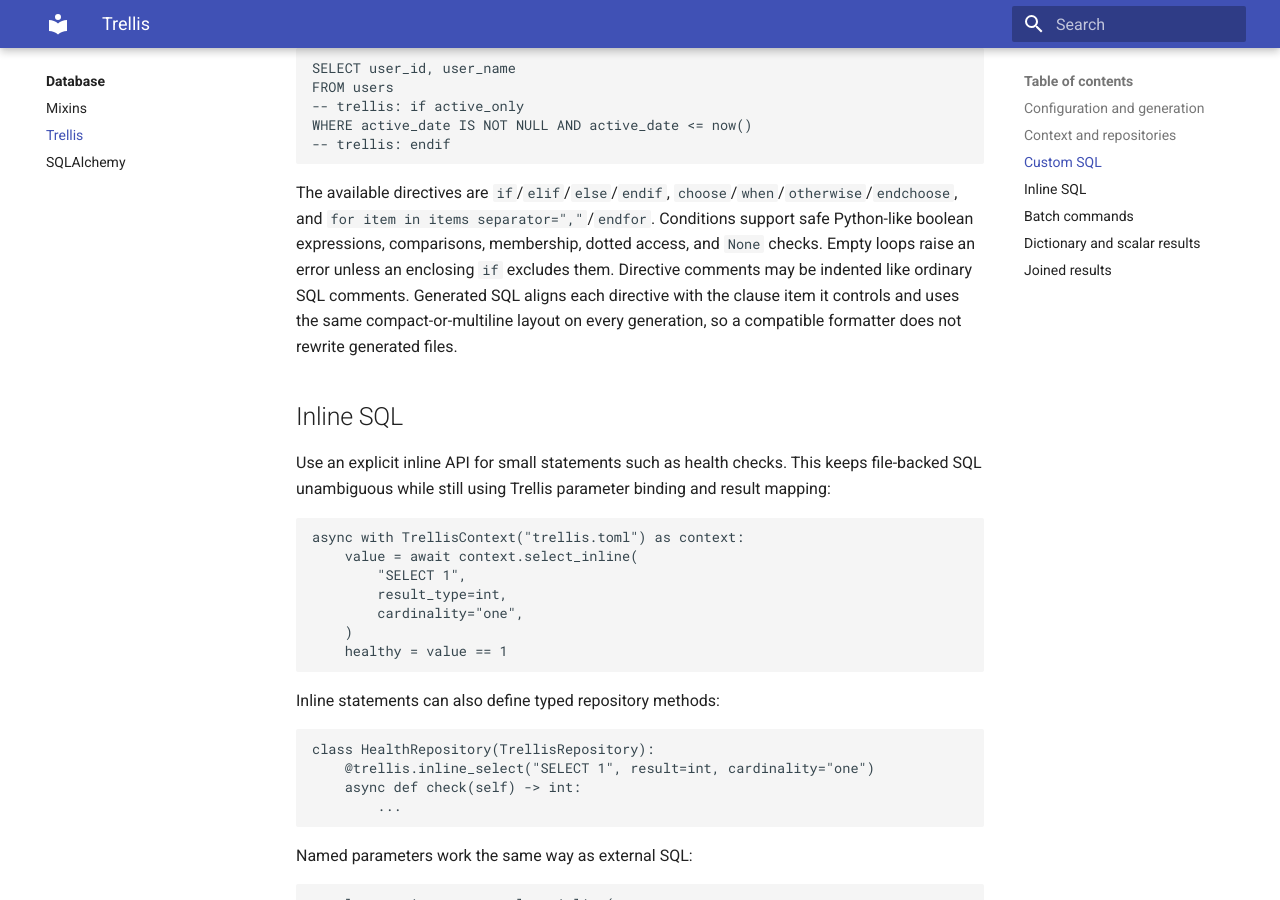
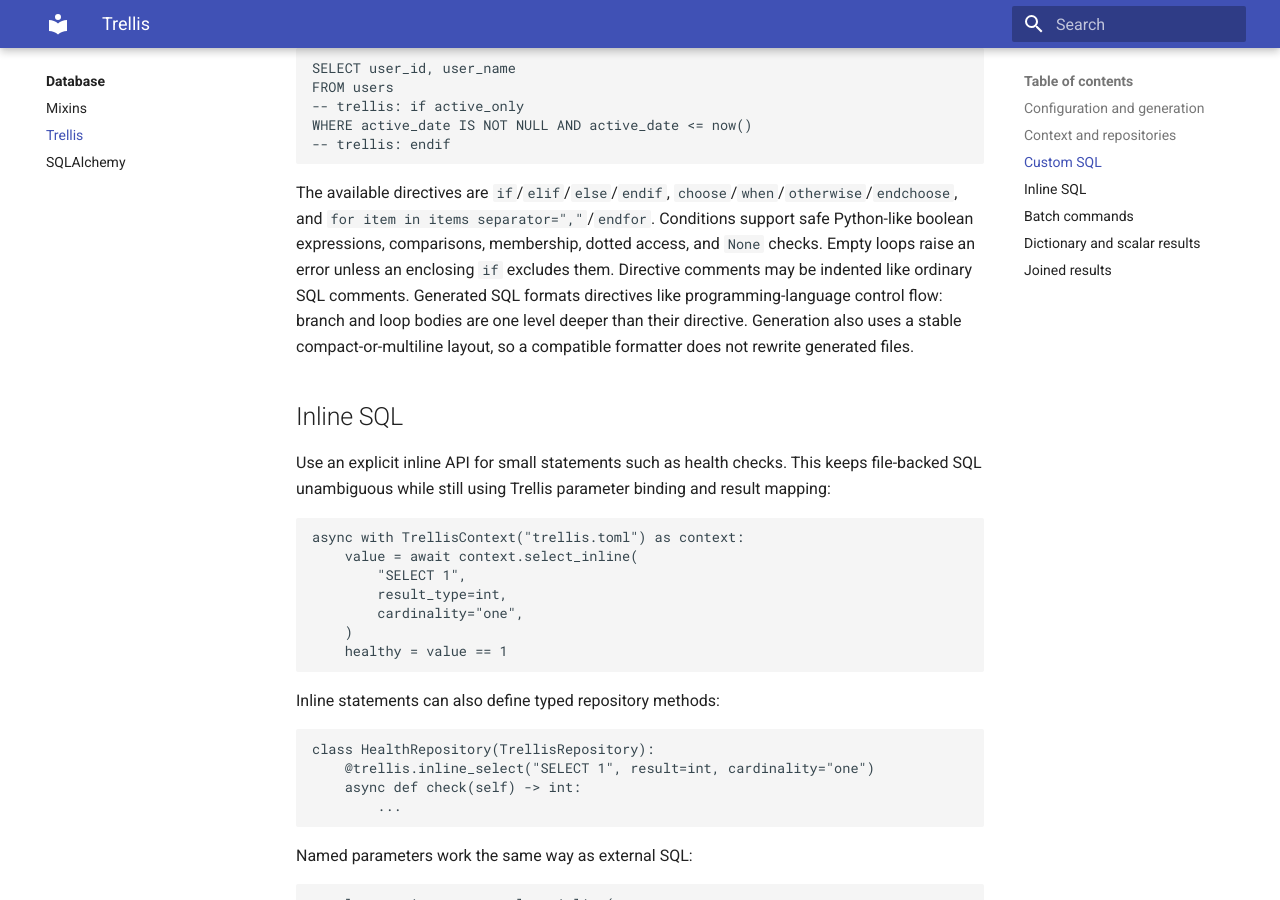
Before and after one commit to ORNL/pygarden, an MkDocs documentation site: the page built from docs/database/trellis.md, in a window 1280 px wide and 900 px high, scrolled down 2463 px. Built offline with MkDocs 1.6.1 and Material for MkDocs 9.7.7, drawn with Linux system fonts in a browser that asks for light colours.

Commit message:
fix(trellis): indent generated directive bodies

```diff
--- a/docs/database/trellis.md
+++ b/docs/database/trellis.md
@@ -128,9 +128,10 @@
 boolean expressions, comparisons, membership, dotted access, and `None`
 checks. Empty loops raise an error unless an enclosing `if` excludes them.
 Directive comments may be indented like ordinary SQL comments. Generated SQL
-aligns each directive with the clause item it controls and uses the same
-compact-or-multiline layout on every generation, so a compatible formatter
-does not rewrite generated files.
+formats directives like programming-language control flow: branch and loop
+bodies are one level deeper than their directive. Generation also uses a
+stable compact-or-multiline layout, so a compatible formatter does not rewrite
+generated files.
 
 ## Inline SQL
 
```
Also changed, not shown: 2 other files.
